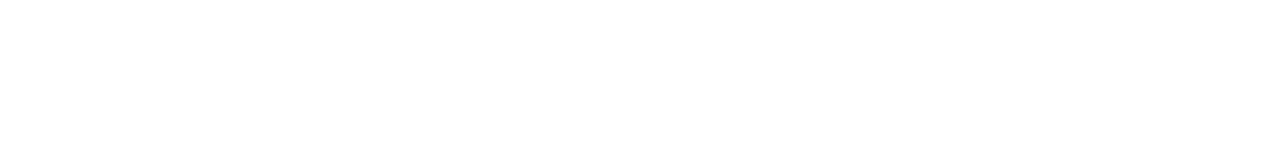
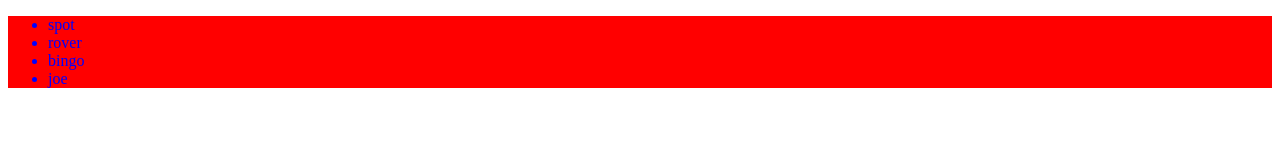
Before and after one commit to mehtaphysical/layout-components, a website built with webpack: page src/index.html in a window 1280 px wide. Built offline with nearby package versions, Linux system fonts and the light colour scheme.

Commit message:
css stuff

```diff
--- /dev/null
+++ b/src/index.css
@@ -0,0 +1,11 @@
+.dogs {
+  background-color: red;
+
+  li {
+    color: blue;
+
+    &:hover {
+      background-color: yellow;
+    }
+  }
+}
--- a/src/index.html
+++ b/src/index.html
@@ -9,7 +9,7 @@
 </head>
 
 <body>
-
+  <div id="root"></div>
 </body>
 
 </html>
--- a/src/index.js
+++ b/src/index.js
@@ -1,2 +1,13 @@
-console.log('hi there');
-console.log('hhhh')
+import styles from './index.css';
+
+const root = document.getElementById('root');
+const ul = document.createElement('ul');
+ul.className = styles.dogs;
+root.appendChild(ul);
+
+['spot', 'rover', 'bingo', 'joe']
+  .forEach(name => {
+    const li = document.createElement('li');
+    li.textContent = name;
+    ul.appendChild(li);
+  });
```
